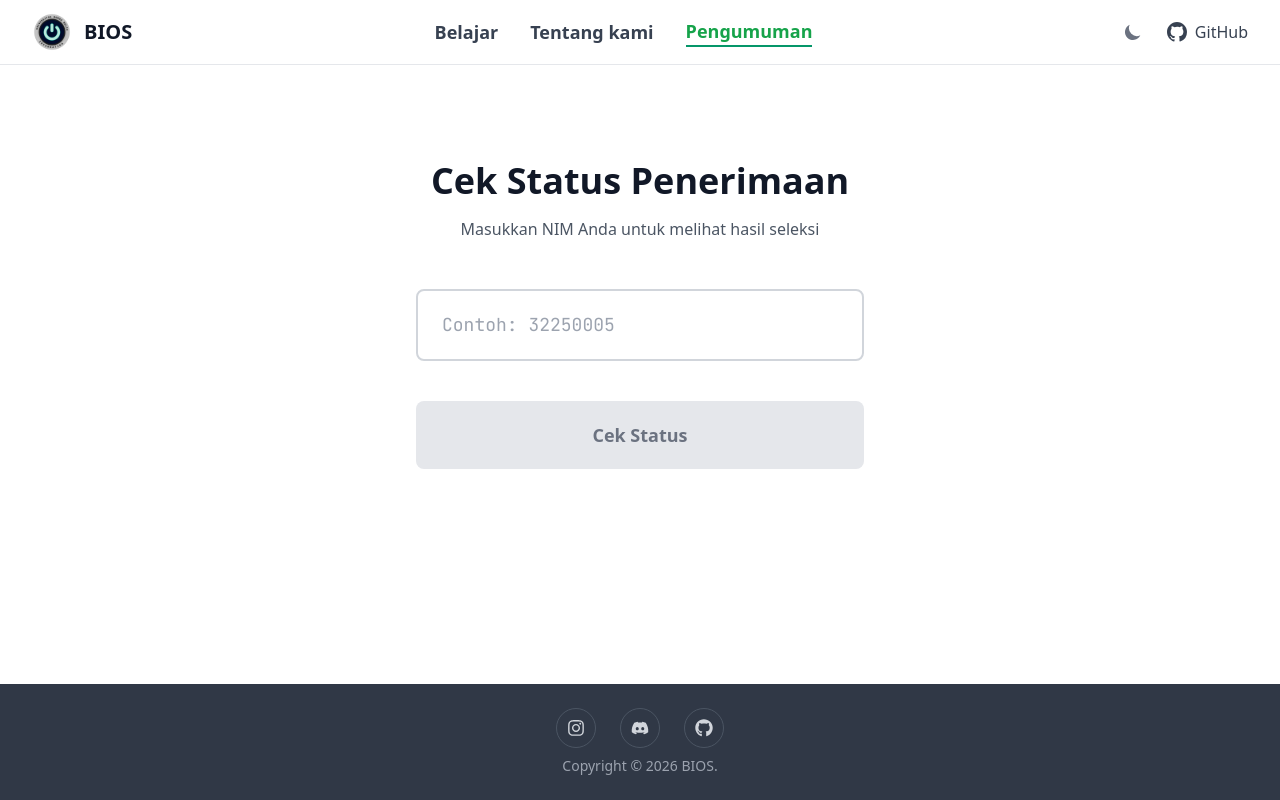
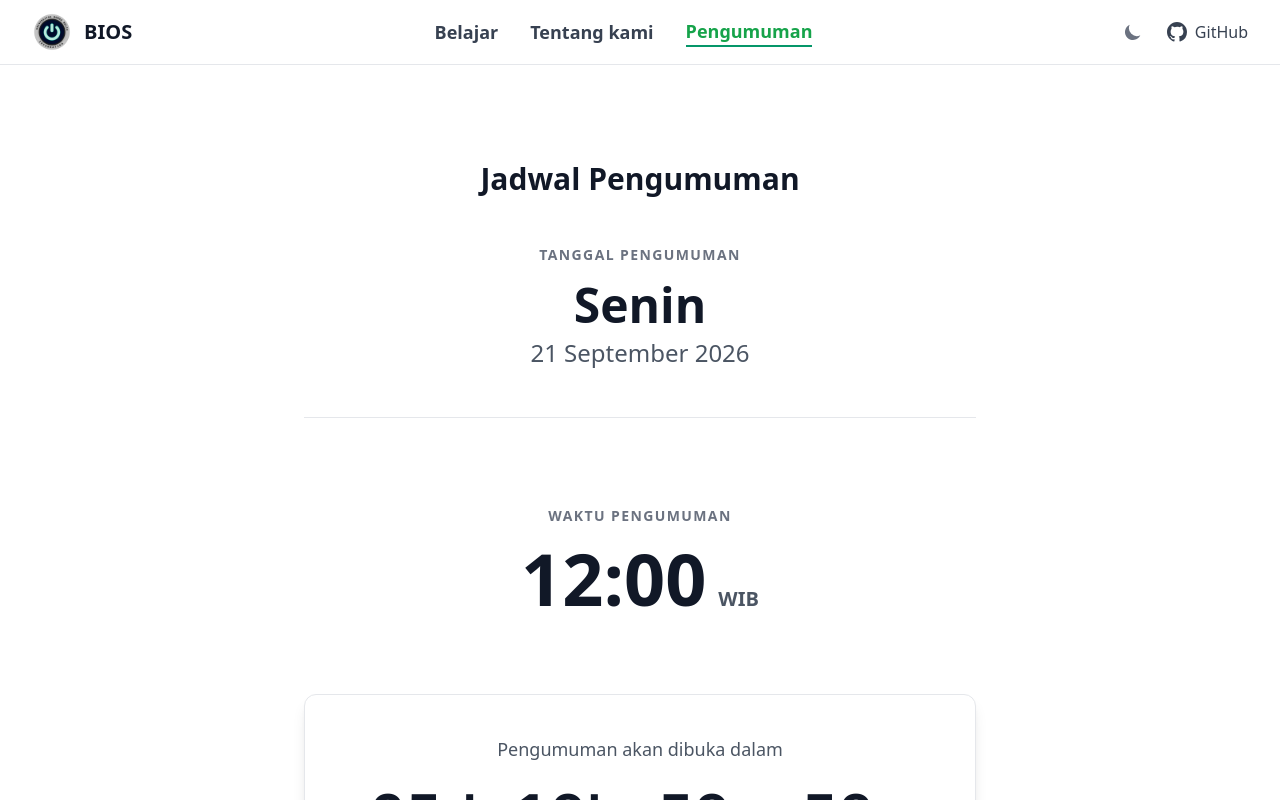
Before and after one commit to ClayMicholaz/himabios, a Next.js app: page /announcement in a window 1280 px wide. Shown: the top 800 px of the page. Built offline with nearby package versions, Linux system fonts and the light colour scheme.

Commit message:
changed announcement page release date

```diff
--- a/src/app/announcement/page.tsx
+++ b/src/app/announcement/page.tsx
@@ -129,7 +129,7 @@ const studentAcceptanceData: StudentData[] = [
 ];
 
 const announcementConfig = {
-  releaseDate: new Date("2025-09-21"),
+  releaseDate: new Date("2026-09-21"),
   releaseTime: "12:00",
 };
 
```
